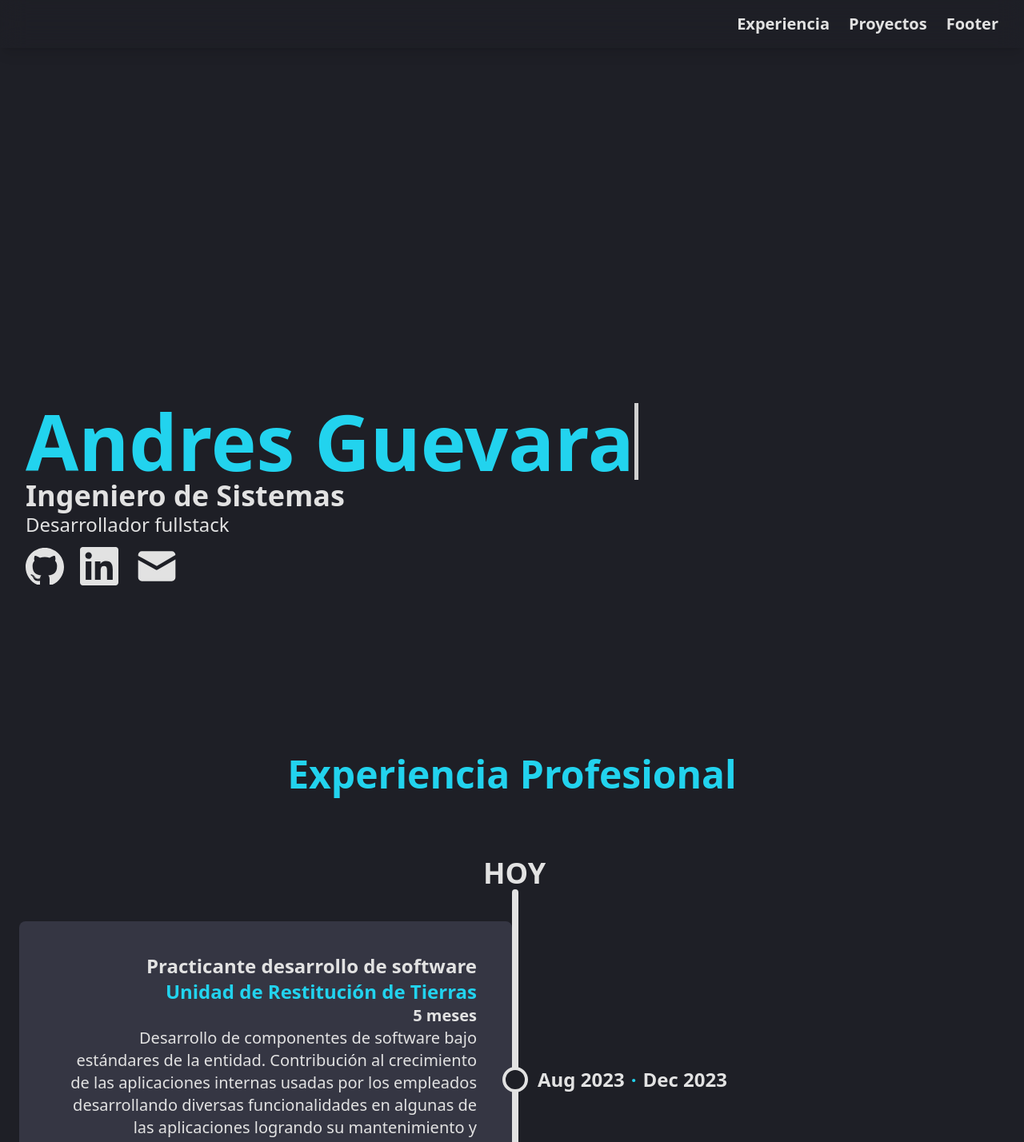
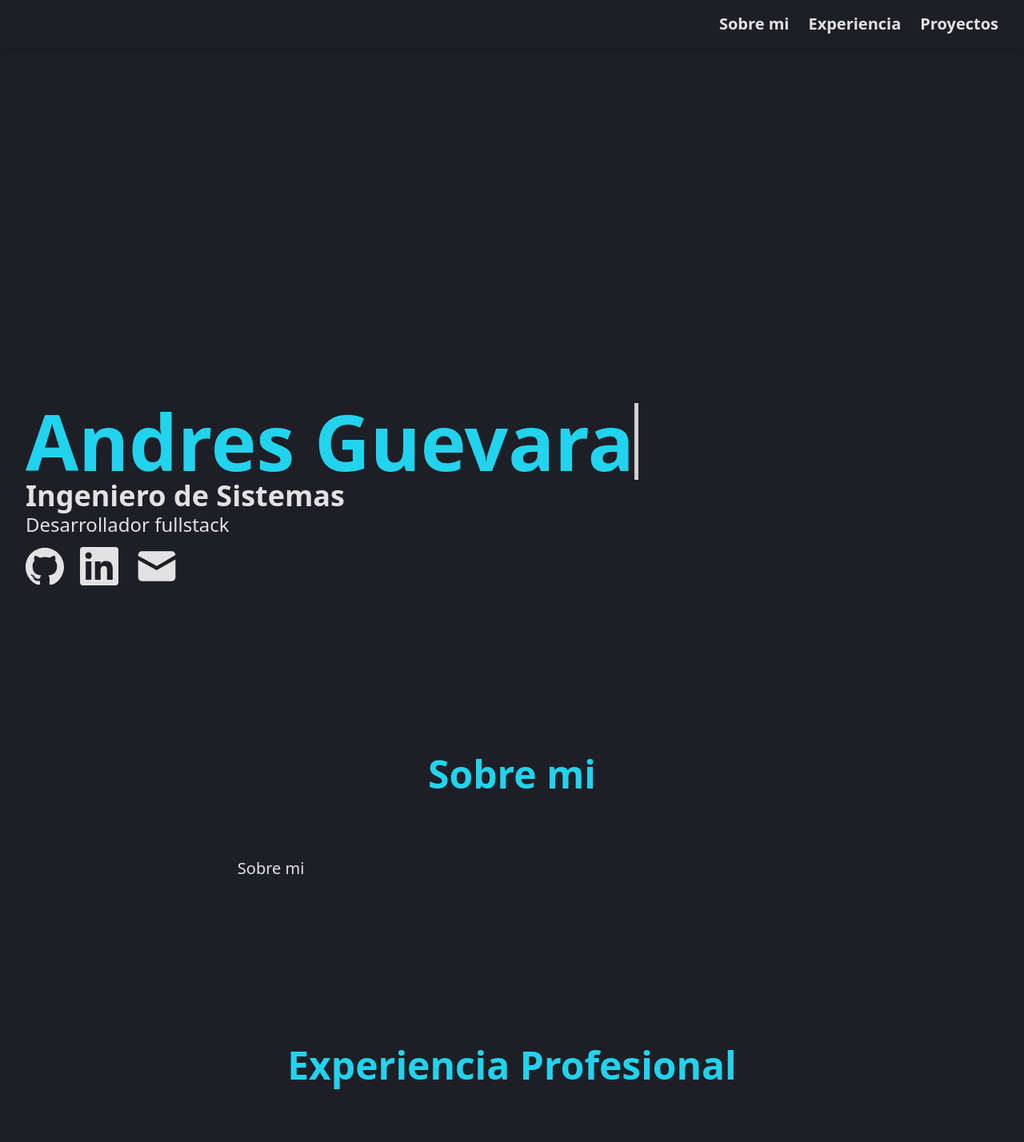
Before and after one commit to Andresssg/Portfolio, a React (Vite) app: page / in a window 1280 px wide. Shown: the top 1428 px of the page at 80% size. Built offline with nearby package versions, Linux system fonts and the light colour scheme.

Commit message:
Add about component to app and navbar

```diff
--- a/src/App.jsx
+++ b/src/App.jsx
@@ -3,12 +3,14 @@ import Hero from './sections/Hero'
 import Background from './sections/Background'
 import Projects from './sections/Projects'
 import Footer from './sections/Footer'
+import About from './sections/About'
 
 function App () {
   return (
     <div className='flex flex-col min-h-screen items-center content-center bg-primary'>
       <NavBar />
       <Hero />
+      <About />
       <Background />
       <Projects />
       <Footer />
--- a/src/components/NavBar.jsx
+++ b/src/components/NavBar.jsx
@@ -3,9 +3,9 @@ function NavBar () {
     <nav className='fixed top-0 flex justify-end gap-x-6 w-full px-8 py-4 font-semibold
     backdrop-blur-lg text-light-gray shadow-lg z-50 text-xl'
     >
+      <a className='hover:scale-125 hover:text-accent duration-300' href='#about'>Sobre mi</a>
       <a className='hover:scale-125 hover:text-accent duration-300' href='#background'>Experiencia</a>
       <a className='hover:scale-125 hover:text-accent duration-300' href='#projects'>Proyectos</a>
-      <a className='hover:scale-125 hover:text-accent duration-300' href='#footer'>Footer</a>
     </nav>
   )
 }
```
